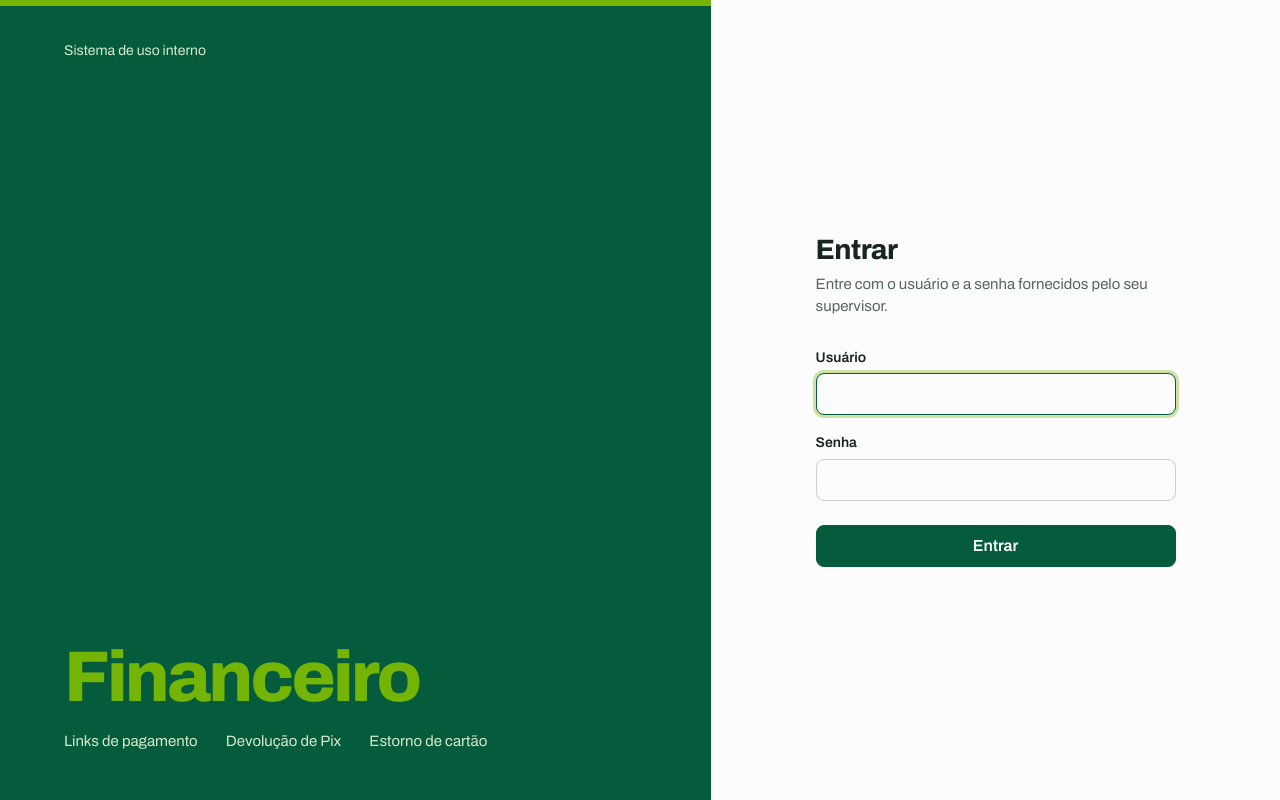
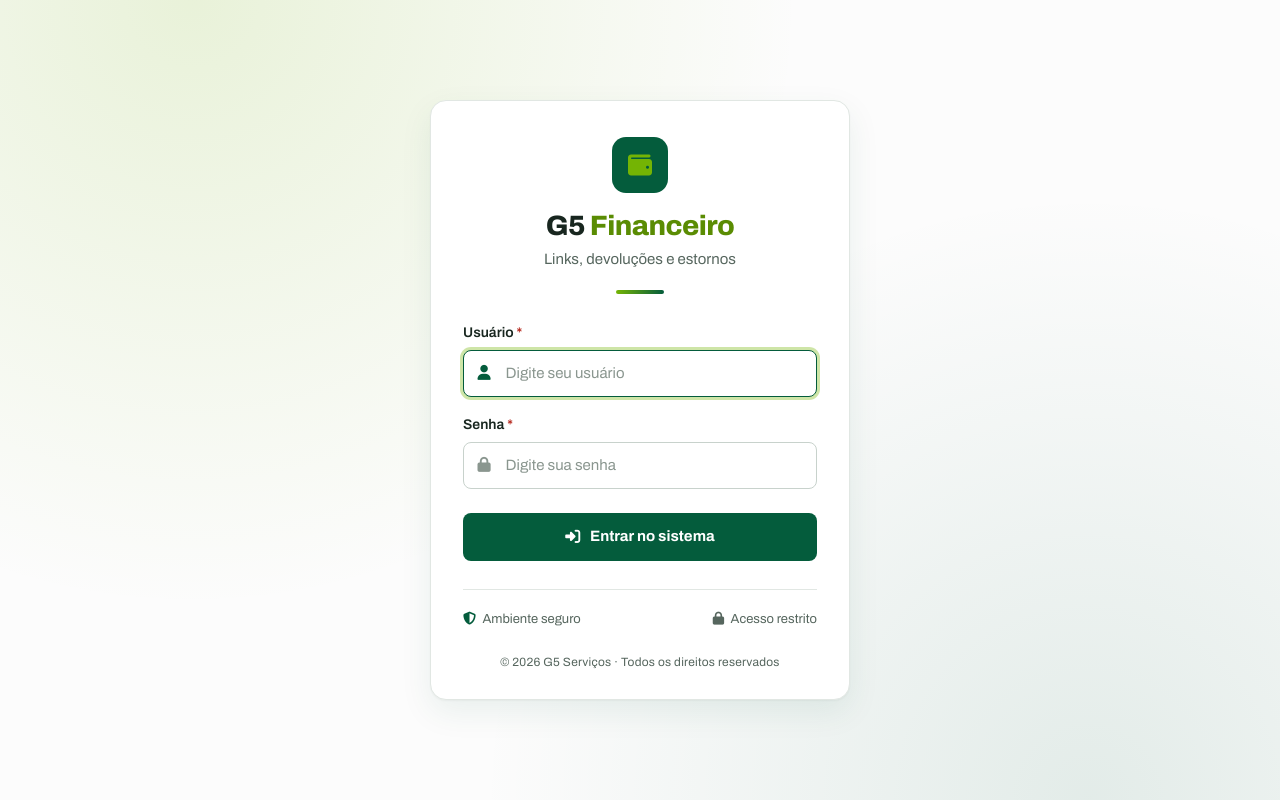
Before and after one commit to g5tidevs/financeiro-g5, a Django app: page /contas/entrar/ in a window 1280 px wide. Run offline with Django 5.2, Linux system fonts and the light colour scheme.

Commit message:
Login no mesmo estilo do G5 Entregas

```diff
--- a/static/css/app.css
+++ b/static/css/app.css
@@ -206,29 +206,81 @@ body { font-variant-numeric: tabular-nums; -webkit-font-smoothing: antialiased;
   .quadro { grid-template-columns: 1fr; }
 }
 
-/* ===== Login ===== */
-.login { min-height: 100vh; display: grid; grid-template-columns: minmax(0, 5fr) minmax(0, 4fr); }
-.login-marca {
-  display: flex; flex-direction: column; justify-content: space-between; gap: 2rem;
-  padding: 2.5rem clamp(2rem, 5vw, 4.5rem) 3rem; background: var(--verde-rodape); color: #d6eacb;
-  box-shadow: inset 0 6px 0 var(--verde-navbar);
+/* ===== Login (mesmo estilo do G5 Entregas) ===== */
+.login-pagina {
+  min-height: 100vh; display: grid; place-items: center; padding: 2rem 1rem;
+  background:
+    radial-gradient(circle at 15% 0%, rgba(116, 180, 4, .14), transparent 45%),
+    radial-gradient(circle at 85% 100%, rgba(4, 92, 60, .10), transparent 45%),
+    var(--cinza);
 }
-.login-aviso { margin: 0; font-size: .875rem; }
-.login-marca-nome {
-  margin: 0 0 1.25rem; color: var(--verde-navbar);
-  font-size: clamp(2.75rem, 5.6vw, 5.5rem); font-weight: 800; font-stretch: 125%; letter-spacing: -.04em; line-height: .9;
+.login-container {
+  width: 100%; max-width: 420px; padding: 2.25rem 2rem 1.75rem;
+  background: var(--papel); border: 1px solid var(--linha); border-radius: 16px;
+  box-shadow: 0 1px 2px rgba(24, 38, 31, .04), 0 12px 32px rgba(4, 92, 60, .08);
 }
-.login-modulos { list-style: none; margin: 0; padding: 0; display: flex; flex-wrap: wrap; gap: .4rem 1.75rem; font-size: .9375rem; }
-.login-form { display: grid; place-items: center; padding: 2.5rem 1.5rem; }
-.login-painel { width: 100%; max-width: 360px; }
-.login-titulo { font-size: 1.75rem; font-weight: 750; font-stretch: 125%; letter-spacing: -.02em; margin-bottom: .4rem; }
-.login-sub { color: var(--tinta-suave); margin-bottom: 1.75rem; }
 
-@media (max-width: 859.98px) {
-  .login { grid-template-columns: 1fr; grid-template-rows: auto 1fr; }
-  .login-marca { padding: 2rem 1.5rem; gap: 1.5rem; }
-  .login-marca-nome { margin-bottom: .75rem; }
-  .login-form { place-items: start center; }
+/* Cabeçalho */
+.brand { text-align: center; margin-bottom: 1.75rem; }
+.logo-icon {
+  display: inline-grid; place-items: center; width: 3.5rem; height: 3.5rem; margin-bottom: 1rem;
+  font-size: 1.5rem; color: var(--verde-navbar); background: var(--verde-rodape); border-radius: 14px;
+}
+.brand h1 { margin: 0; font-size: 1.75rem; font-weight: 800; font-stretch: 125%; letter-spacing: -.02em; color: var(--tinta); }
+.brand h1 span { color: #5a8c03; }
+.brand p { margin: .35rem 0 0; color: var(--tinta-suave); font-size: .9375rem; }
+.divider {
+  width: 3rem; height: 4px; margin: 1.25rem auto 0; border-radius: 999px;
+  background: linear-gradient(90deg, var(--verde-navbar), var(--verde-rodape));
+}
+
+/* Mensagens e erros */
+.form-errors {
+  display: flex; align-items: flex-start; gap: .6rem; margin-bottom: 1rem; padding: .75rem .9rem;
+  font-size: .875rem; color: #8f1c13; background: #fdecea; border: 1px solid #f5c2bd; border-radius: var(--raio-controle);
+}
+.form-errors i { margin-top: .15rem; }
+
+/* Campos com ícone */
+.login-form .form-group { margin-bottom: 1.1rem; }
+.login-form label { display: block; margin-bottom: .4rem; font-size: .875rem; font-weight: 600; }
+.required { color: var(--perigo); }
+.input-wrapper { position: relative; }
+.icon-left {
+  position: absolute; top: 50%; left: .9rem; transform: translateY(-50%);
+  color: #8a968f; pointer-events: none; transition: color .15s;
+}
+.input-wrapper input {
+  width: 100%; padding: .7rem .9rem .7rem 2.6rem; font: inherit; color: var(--tinta);
+  background: var(--papel); border: 1px solid var(--linha-forte); border-radius: var(--raio-controle);
+  transition: border-color .15s, box-shadow .15s;
+}
+.input-wrapper input::placeholder { color: #8a968f; }
+.input-wrapper input:focus { outline: none; border-color: var(--verde-rodape); box-shadow: 0 0 0 3px rgba(116, 180, 4, .35); }
+.input-wrapper:focus-within .icon-left { color: var(--verde-rodape); }
+
+/* Botão */
+.btn-login {
+  display: flex; align-items: center; justify-content: center; gap: .6rem;
+  width: 100%; margin-top: 1.5rem; padding: .8rem 1rem;
+  font: inherit; font-weight: 700; color: #fff; background: var(--verde-rodape);
+  border: 0; border-radius: var(--raio-controle); cursor: pointer;
+  transition: background-color .15s, transform .1s;
+}
+.btn-login:hover { background: var(--verde-rodape-hover); }
+.btn-login:active { transform: translateY(1px); }
+
+/* Rodapé */
+.login-footer {
+  display: flex; justify-content: space-between; gap: 1rem; margin-top: 1.75rem; padding-top: 1.25rem;
+  border-top: 1px solid var(--linha); font-size: .8125rem; color: var(--tinta-suave);
+}
+.login-footer i { margin-right: .4rem; }
+.login-footer .seguro i { color: var(--verde-rodape); }
+.login-copyright { margin: 1.5rem 0 0; text-align: center; font-size: .75rem; color: var(--tinta-suave); letter-spacing: .02em; }
+
+@media (max-width: 420px) {
+  .login-container { padding: 1.75rem 1.25rem 1.5rem; }
 }
 
 /* ===== Abas ===== */
--- a/templates/base.html
+++ b/templates/base.html
@@ -81,7 +81,7 @@
   </main>
 
   <footer class="app-rodape">
-    <div class="app-largura">Sistema financeiro de uso interno</div>
+    <div class="app-largura text-center">© {% now "Y" %} G5 Serviços. Todos os direitos reservados.</div>
   </footer>
 </div>
 
--- a/templates/registration/login.html
+++ b/templates/registration/login.html
@@ -1,42 +1,77 @@
 {% extends "base.html" %}
-{% block title %}Entrar · Financeiro{% endblock %}
+{% block title %}Entrar · G5 Financeiro{% endblock %}
 {% block body %}
-<main class="login">
-  <section class="login-marca">
-    <p class="login-aviso">Sistema de uso interno</p>
-    <div>
-      <h1 class="login-marca-nome">Financeiro</h1>
-      <ul class="login-modulos" aria-label="Controles do sistema">
-        <li>Links de pagamento</li>
-        <li>Devolução de Pix</li>
-        <li>Estorno de cartão</li>
-      </ul>
+<link rel="stylesheet" href="https://cdnjs.cloudflare.com/ajax/libs/font-awesome/6.5.2/css/all.min.css" referrerpolicy="no-referrer">
+
+<main class="login-pagina">
+  <div class="login-container">
+
+    {# ===== Cabeçalho ===== #}
+    <div class="brand">
+      <div class="logo-icon" aria-hidden="true">
+        <i class="fas fa-wallet"></i>
+      </div>
+      <h1>G5 <span>Financeiro</span></h1>
+      <p>Links, devoluções e estornos</p>
+      <div class="divider" aria-hidden="true"></div>
     </div>
-  </section>
 
-  <div class="login-form">
-    <div class="login-painel">
-      <h2 class="login-titulo">Entrar</h2>
-      <p class="login-sub">Entre com o usuário e a senha fornecidos pelo seu supervisor.</p>
+    {# ===== Mensagens do Django ===== #}
+    {% for message in messages %}
+      <div class="form-errors" role="alert">
+        <i class="fas fa-circle-exclamation" aria-hidden="true"></i>
+        <span>{{ message }}</span>
+      </div>
+    {% endfor %}
 
-      {% if form.non_field_errors %}
-        <div class="alert alert-danger">Usuário ou senha incorretos. Confira os dados e tente de novo.</div>
-      {% endif %}
+    {# ===== Erro de login ===== #}
+    {% if form.non_field_errors %}
+      <div class="form-errors" role="alert">
+        <i class="fas fa-circle-exclamation" aria-hidden="true"></i>
+        <span>Usuário ou senha incorretos. Confira os dados e tente de novo.</span>
+      </div>
+    {% endif %}
 
-      <form method="post">
-        {% csrf_token %}
-        <input type="hidden" name="next" value="{{ next }}">
-        <div class="mb-3">
-          <label class="form-label" for="{{ form.username.id_for_label }}">{{ form.username.label }}</label>
-          {{ form.username }}
+    {# ===== Formulário ===== #}
+    <form class="login-form" method="post" action="{% url 'contas:login' %}">
+      {% csrf_token %}
+      <input type="hidden" name="next" value="{{ next }}">
+
+      <div class="form-group">
+        <label for="id_username">Usuário <span class="required" aria-hidden="true">*</span></label>
+        <div class="input-wrapper">
+          <span class="icon-left" aria-hidden="true"><i class="fas fa-user"></i></span>
+          <input type="text" name="username" id="id_username" maxlength="150"
+                 value="{{ form.username.value|default:'' }}"
+                 placeholder="Digite seu usuário"
+                 autocomplete="username" autocapitalize="none" required autofocus>
         </div>
-        <div class="mb-4">
-          <label class="form-label" for="{{ form.password.id_for_label }}">{{ form.password.label }}</label>
-          {{ form.password }}
+      </div>
+
+      <div class="form-group">
+        <label for="id_password">Senha <span class="required" aria-hidden="true">*</span></label>
+        <div class="input-wrapper">
+          <span class="icon-left" aria-hidden="true"><i class="fas fa-lock"></i></span>
+          <input type="password" name="password" id="id_password"
+                 placeholder="Digite sua senha"
+                 autocomplete="current-password" required>
         </div>
-        <button type="submit" class="btn btn-primario w-100">Entrar</button>
-      </form>
+      </div>
+
+      <button type="submit" class="btn-login">
+        <i class="fas fa-right-to-bracket" aria-hidden="true"></i>
+        Entrar no sistema
+      </button>
+    </form>
+
+    {# ===== Rodapé ===== #}
+    <div class="login-footer">
+      <span class="seguro"><i class="fas fa-shield-halved" aria-hidden="true"></i>Ambiente seguro</span>
+      <span><i class="fas fa-lock" aria-hidden="true"></i>Acesso restrito</span>
     </div>
+
+    <p class="login-copyright">&copy; {% now "Y" %} G5 Serviços · Todos os direitos reservados</p>
+
   </div>
 </main>
 {% endblock %}
```
